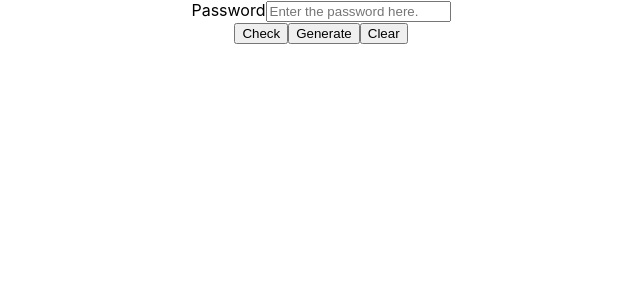
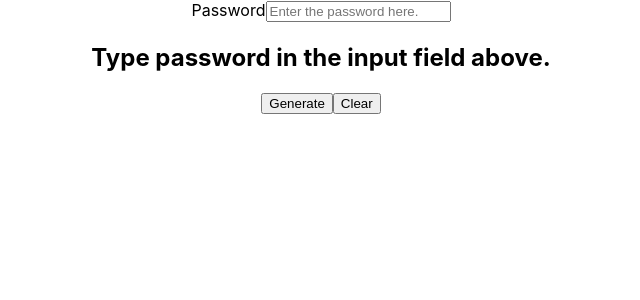
Before and after one commit to grgkimari/password-guru, a React (Create React App) app: page / in a window 1280 px wide. Shown: the top 300 px of the page, without its empty margins (319-959 px from the left). Built offline with nearby package versions, Linux system fonts and the light colour scheme.

Commit message:
implemented password scoring, strength checking

```diff
--- a/src/App.css
+++ b/src/App.css
@@ -1,14 +1,3 @@
 .App {
   text-align: center;
 }
-
-.App-logo {
-  height: 40vmin;
-  pointer-events: none;
-}
-
-@media (prefers-reduced-motion: no-preference) {
-  .App-logo {
-    animation: App-logo-spin infinite 20s linear;
-  }
-}
--- a/src/App.js
+++ b/src/App.js
@@ -2,6 +2,8 @@ import './App.css';
 import Checker from './Components/Checker';
 import {useReducer} from 'react'
 import mainReducer, {initialState} from './reducers';
+
+
 
 function App() {
   const[state, dispatch] = useReducer(mainReducer, initialState)
@@ -10,7 +12,7 @@ function App() {
   return (
     <div className="App" >
 
-     <Checker passwordText={state.passwordText} dispatch={dispatch} />
+     <Checker passwordText={state.passwordText} dispatch={dispatch} strength = {state.strength}/>
     </div>
   );
 }
--- a/src/Components/Checker.js
+++ b/src/Components/Checker.js
@@ -1,4 +1,33 @@
-import { SET_TEXT, CLEAR } from "../reducers"
+import { SET_TEXT, CLEAR, CHECK_STRENGTH } from "../reducers"
+
+const stringifyStrength = (strength) => {
+    switch(strength){
+        case 1:
+            return "Very weak"
+        case 2:
+            return "Very weak"
+        case 3:
+            return "Very weak"
+        case 4:
+            return "Weak"
+        case 5:
+            return "Weak"
+        case 6:
+            return "Okay"
+        case 7:
+            return "Strong"
+        case 8:
+            return "Strong"
+        case 9:
+            return "Very Strong"
+        case 10:
+            return "Very Strong"
+            case 11 :
+                return "Legendary"
+        default:
+            return "Type password in the input field above."
+    }
+}
 
 const Checker = (props) => {
     return(
@@ -12,11 +41,19 @@ const Checker = (props) => {
                         type : SET_TEXT,
                         payload : event.target.value
                     });
+                    props.dispatch({
+                        type : CHECK_STRENGTH,
+                    });
                 }
             }
             ></input>
-            <div className="display" title="Result"></div>
-            <button className="btn">Check</button>
+            <div className="display" title="Result">
+                <h1>{props.strength}</h1>
+                <h2>{
+                    stringifyStrength(props.strength)
+                    }</h2>
+                </div>
+            {/* <button className="btn">Check</button> */}
             <button className="btn">Generate</button>
             <button className="btn"
             onClick={() => {
--- a/src/reducers.js
+++ b/src/reducers.js
@@ -8,8 +8,83 @@ export const initialState = {
     generatedPassword : null
 }
 
+function gradePassword(password){
+    let score = 0
+    //TEST 1
+    if(password.length > 5){
+      score += 1
+
+    }
+    //TEST 2
+    if(password.length > 7){
+      score += 1
+
+    }
+
+    //TEST 3
+    if(/\w+/.test(password) && password.length > 5){
+      score += 1
+
+    }
+
+    //TEST 4
+    if(/\d+/.test(password) && password.length > 5){
+      score += 1
+
+    }
+
+    //TEST 5
+    if(/[A-Z]+/.test(password) && password.length > 5){
+      score += 1
+
+    }
+
+    //TEST 6
+    if(/(.*[A-Z]+.*){2,}/.test(password) && password.length > 7){
+      score += 1
+
+    }
+
+    //TEST 7
+    if(/(.*[a-z]+.*){2,}/.test(password) && password.length > 7){
+      score += 1
+
+    }
+
+    //TEST 8
+    if(/[+-.@:;/\\&^£$%]/.test(password) && password.length > 5){
+      score += 1
+
+    }
+
+    //TEST 9
+    if(password.length > 10 && score > 7){
+        score += 1
+
+    }
+
+    //TEST 10
+    if(password.length > 7 && /^(.*[+-.@:;/\\&^£$%]+.*){2,}$/.test(password)){
+        score += 1
+
+    }
+
+    //TEST !!
+    if(password.length > 12 && score > 7){
+        score += 1
+
+    }
+
+    return score
+  }
+
 const mainReducer = (state = initialState, action) => {
     switch(action.type){
+        case CHECK_STRENGTH:
+            return {
+                ...state,
+                strength : gradePassword(state.passwordText)
+            }
         case SET_TEXT:
 
             return {...state,
```
